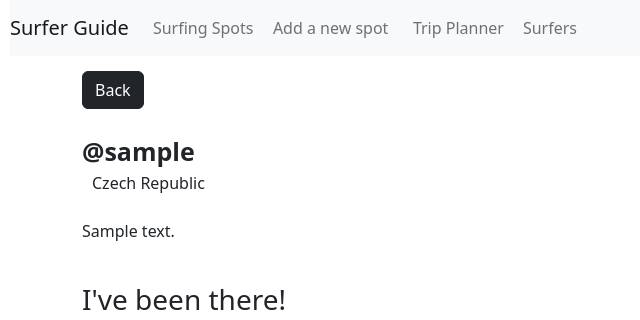
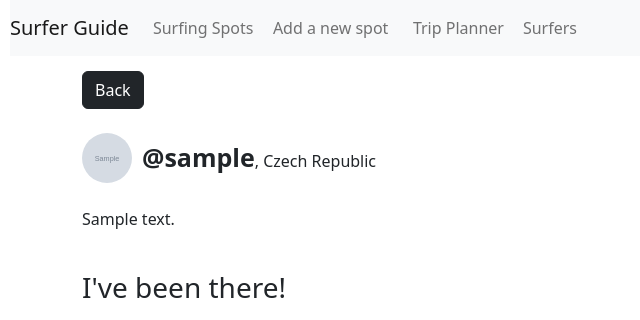
Before and after one commit to eliaszpiotr/Surfing, a Django app: page /user_profile/1/ in a window 1280 px wide; the page is wider, and only the part inside the window is pictured. Shown: the top 320 px of that part, without its empty margins (0-640 px from the left). Run offline with Django 4.2, Linux system fonts and the light colour scheme; tables that the repository leaves empty hold one stand-in row (values such as "Sample post"); grey boxes marked "Sample" are stand-in pictures; some libraries are stand-ins or nearby versions.

Commit message:
user profile

```diff
--- a/Surfing/settings.py
+++ b/Surfing/settings.py
@@ -123,11 +123,15 @@ USE_TZ = True
 # Static files (CSS, JavaScript, Images)
 # https://docs.djangoproject.com/en/4.1/howto/static-files/
 
+MEDIA_URL = '/media/'
+MEDIA_ROOT = os.path.join(BASE_DIR, 'media')
+
 STATIC_URL = '/static/'
 
 STATICFILES_DIRS = [
     os.path.join(BASE_DIR, 'static')
 ]
+
 
 # Default primary key field type
 # https://docs.djangoproject.com/en/4.1/ref/settings/#default-auto-field
--- a/guide/models.py
+++ b/guide/models.py
@@ -67,7 +67,7 @@ class Surfboard(models.Model):
     nose = models.CharField(max_length=64, choices=Nose.choices, blank=True, null=True)
 
     def __str__(self):
-        return self.name, self.brand, self.length,
+        return f"{self.brand} {self.name} {self.length}"
 
 
 class Danger(models.Model):
--- a/guide/urls.py
+++ b/guide/urls.py
@@ -1,3 +1,5 @@
+from django.conf import settings
+from django.conf.urls.static import static
 from django.urls import path
 from guide import views
 
@@ -11,3 +13,6 @@ urlpatterns = [
     path('spots_list/', views.SpotsListView.as_view(), name='spots_list'),
     path('user_profile/<int:pk>/', views.UserProfileView.as_view(), name='user_profile'),
 ]
+
+urlpatterns += static(settings.STATIC_URL, document_root=settings.STATIC_ROOT)
+urlpatterns += static(settings.MEDIA_URL, document_root=settings.MEDIA_ROOT)
--- a/templates/guide/user_profile.html
+++ b/templates/guide/user_profile.html
@@ -1,4 +1,5 @@
 {% extends 'guide/base.html' %}
+
 {% block content %}
     <div class="container">
         <div class="col">
@@ -6,8 +7,8 @@
 
             {% if user.is_authenticated %}
                 {% if profile_user.id == user.id %}
-                    <a href="" class="btn btn-outline-dark"
-                       style="margin-top: 15px; margin-left: 15px;">Profile Settings</a>
+                    <a href="" class="btn btn-outline-dark" style="margin-top: 15px; margin-left: 15px;">Profile
+                        Settings</a>
                 {% endif %}
             {% endif %}
         </div>
@@ -15,16 +16,21 @@
 
     <div class="container my-4">
         <div>
-            <span style="font-weight: bold; font-size: 25px">@{{ profile_user.user.username }}</span><br>
-            <span style="margin-left: 10px;">{% if profile_user.country %}
-                {{ profile_user.country.name }}{% endif %}</span><br>
-            {% if profile_user.bio != None %}
+            <div class="profile-info">
+                <div class="profile-picture">
+                    <img src="{% if profile_user.profile_picture %}{{ profile_user.profile_picture.url }}{% else %}{{ settings.MEDIA_URL }}profile_pictures/default.jpg{% endif %}" alt="Profile Picture">
+                </div>
+                <div class="profile-name">
+                    <span style="font-weight: bold; font-size: 25px;">@{{ profile_user.user.username }}</span>, <span style="">{% if profile_user.country %}{{ profile_user.country.name }}{% endif %}</span><br>
+                </div>
+            </div>
+            {% if profile_user.bio %}
                 <br>{{ profile_user.bio }}<br>
             {% endif %}
         </div>
     </div>
 
-    {% if profile_user.home_spot != None and profile_user.visited_spots != None %}
+    {% if profile_user.home_spot and profile_user.visited_spots %}
         <div class="container">
             <div class="row">
                 <div class="col-12 my-3">
@@ -85,4 +91,19 @@
             {% endif %}
         {% endfor %}
     </script>
+
+    <style>
+        .profile-info {
+            display: flex;
+            align-items: center;
+        }
+
+        .profile-picture img {
+            width: 50px;
+            height: 50px;
+            border-radius: 50%;
+            object-fit: cover;
+            margin-right: 10px;
+        }
+    </style>
 {% endblock %}
```
Also changed, not shown: guide/admin.py (+6 -2 lines), guide/migrations/0005_alter_userprofile_profile_picture.py (added), guide/migrations/0006_alter_userprofile_profile_picture.py (added), guide/migrations/0007_alter_userprofile_profile_picture.py (added).
